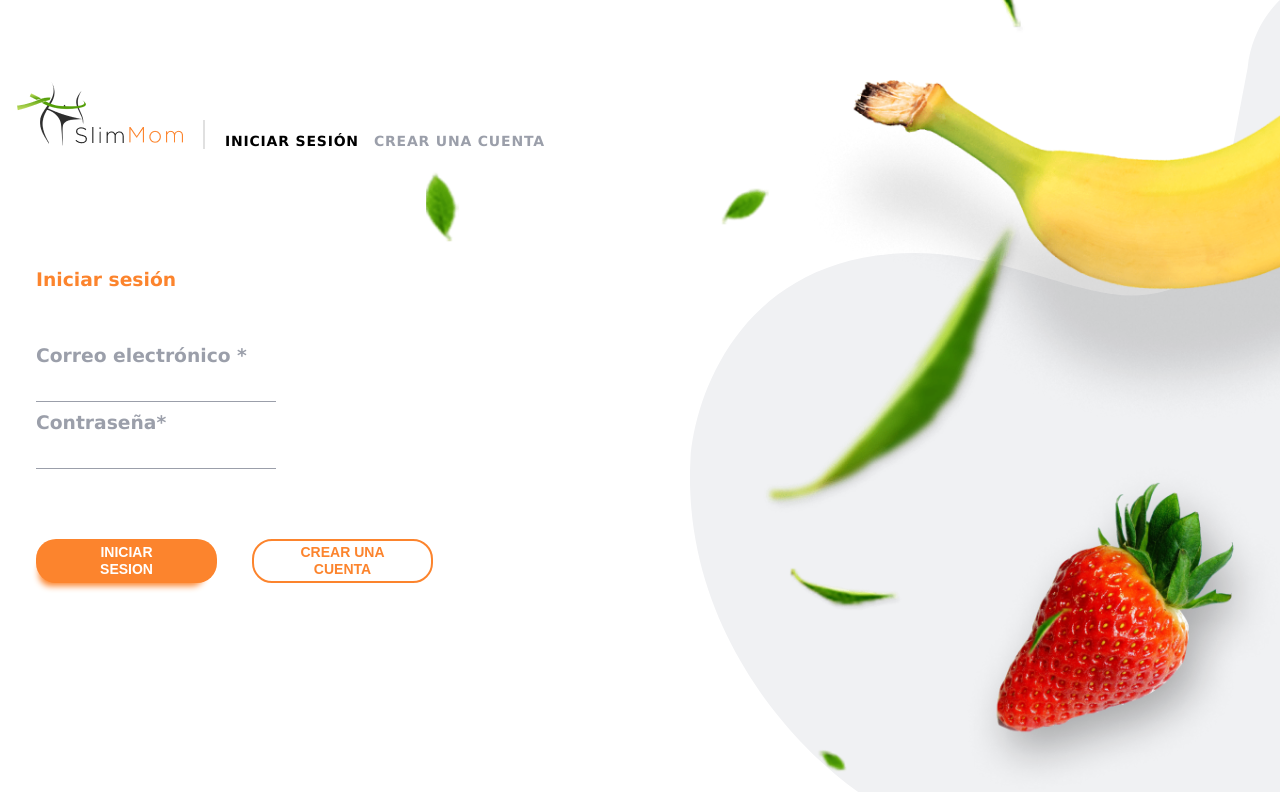
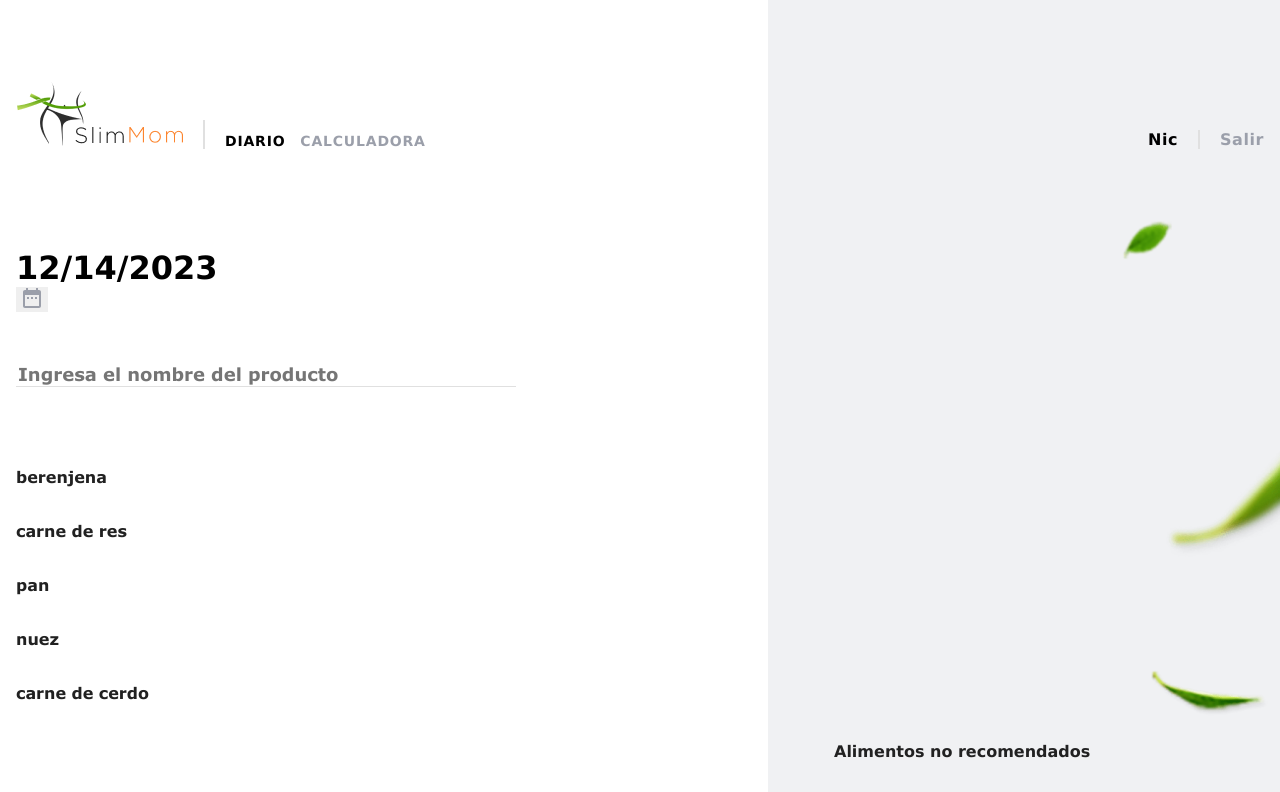
Before and after one commit to Pugli87/project-last_chance, a React (Create React App) app: page /diary in a window 1280 px wide. Before the commit this address led to /login. Shown: the top 792 px of the page. Built offline with nearby package versions, Linux system fonts and the light colour scheme.

Commit message:
nueva rama

```diff
--- a/src/components/DateComponent/DateComponent.jsx
+++ b/src/components/DateComponent/DateComponent.jsx
@@ -6,11 +6,11 @@ const DateComponnet = () => {
     <Container>
       <Title>Resumen para el 13.08.2023</Title>
       <SubtitleDate>Quedan</SubtitleDate> <CaloricValue>625 kcal</CaloricValue>
-      <SubtitleDate>Cosumido</SubtitleDate>{' '}
+      <SubtitleDate>Cosumido</SubtitleDate>
       <CaloricValue>2175 kcal</CaloricValue>
-      <SubtitleDate>Tasa diaria</SubtitleDate>{' '}
+      <SubtitleDate>Tasa diaria</SubtitleDate>
       <CaloricValue>2800 kcal</CaloricValue>
-      <SubtitleDate>n% de lo normal</SubtitleDate>{' '}
+      <SubtitleDate>n% de lo normal</SubtitleDate>
       <CaloricValue>78%</CaloricValue>
     </Container>
   );
--- /dev/null
+++ b/src/components/ProductNameComponent/ProductName.jsx
@@ -0,0 +1,25 @@
+import React, { useState } from 'react';
+import {  ProductList, ProductItem ,StyledInput} from './ProductStyled';
+const ProductNameComponent = () => {
+  const [productName, setProductName] = useState('');
+  const products = ['berenjena', 'carne de res', 'pan', 'nuez', 'carne de cerdo'];
+  const handleInputChange = (event) => {
+    setProductName(event.target.value);
+  };
+  return (
+    <div>
+      <StyledInput
+        type="text"
+        value={productName}
+        onChange={handleInputChange}
+        placeholder="Ingresa el nombre del producto"
+      />
+      <ProductList>
+        {products.map((product, index) => (
+          <ProductItem key={index}>{product}</ProductItem>
+        ))}
+      </ProductList>
+    </div>
+    );
+  };
+  export default ProductNameComponent;
--- /dev/null
+++ b/src/components/ProductNameComponent/ProductStyled.js
@@ -0,0 +1,23 @@
+import styled from 'styled-components';
+ export const StyledInput = styled.input`
+ border: none;
+ outline: none;
+ border-bottom: 1px solid #E0E0E0;
+ font-size: 18px;
+ margin-top: 50px;
+ color: #9B9FAA;
+ font-family: verdana;
+ width:500px;
+`;
+ export const ProductList = styled.ul`
+  list-style-type: none;
+  padding: 0;
+  margin-top:50px;
+`;
+ export const ProductItem = styled.li`
+  font-size: 16px;
+  color : #212121;
+  margin-bottom: 5px;
+  font-family : verdana;
+  padding-top : 30px;
+`;
--- a/src/components/pages/Diary/Diary.jsx
+++ b/src/components/pages/Diary/Diary.jsx
@@ -5,6 +5,7 @@ import DateComponnet from 'components/DateComponent/DateComponent';
 import DatePicker from 'react-datepicker';
 import 'react-datepicker/dist/react-datepicker.css';
 import { ReactComponent as YourSvg } from '../../../assets/icons/calendar.svg';
+import ProductNameComponent from 'components/ProductNameComponent/ProductName';
 
 const Diary = () => {
   const [date, setDate] = useState(new Date());
@@ -27,6 +28,7 @@ const Diary = () => {
         >
           <YourSvg />
         </button>
+        <ProductNameComponent/>
         <ListnotFood />
         <DateComponnet />
       </div>
--- a/src/router/ProtectedRoute.jsx
+++ b/src/router/ProtectedRoute.jsx
@@ -1,11 +1,12 @@
-import { useEffect } from 'react';
-import { useSelector } from 'react-redux';
+/* import { useEffect } from 'react';
+import { useSelector } from 'react-redux'; */
+
 import { Navigate } from 'react-router-dom';
-
+import { useState } from 'react';// para probar login
 const ProtectedRoute = ({ title, redirectRoute, element, checkAuth }) => {
 
 
-  const token = useSelector((state) => state.auth.token)
+  /* const token = useSelector((state) => state.auth.token)
   const userInfo = useSelector((state) => state.auth.userInfo)
 
   useEffect(()=>{
@@ -15,7 +16,8 @@ const ProtectedRoute = ({ title, redirectRoute, element, checkAuth }) => {
   useEffect(()=>{
     console.log('nuevo token ok', token)
   },[token])
-
+ */
+  const [token ] = useState(true);// para probar login
   try {
     document.title = (title ? title + ' | ' : '') + 'SlimMom'; //modifica el titulo de la page
   } catch (e) {}
```
Also changed, not shown: 1 other file (tests, documents, lock files or other folders).
